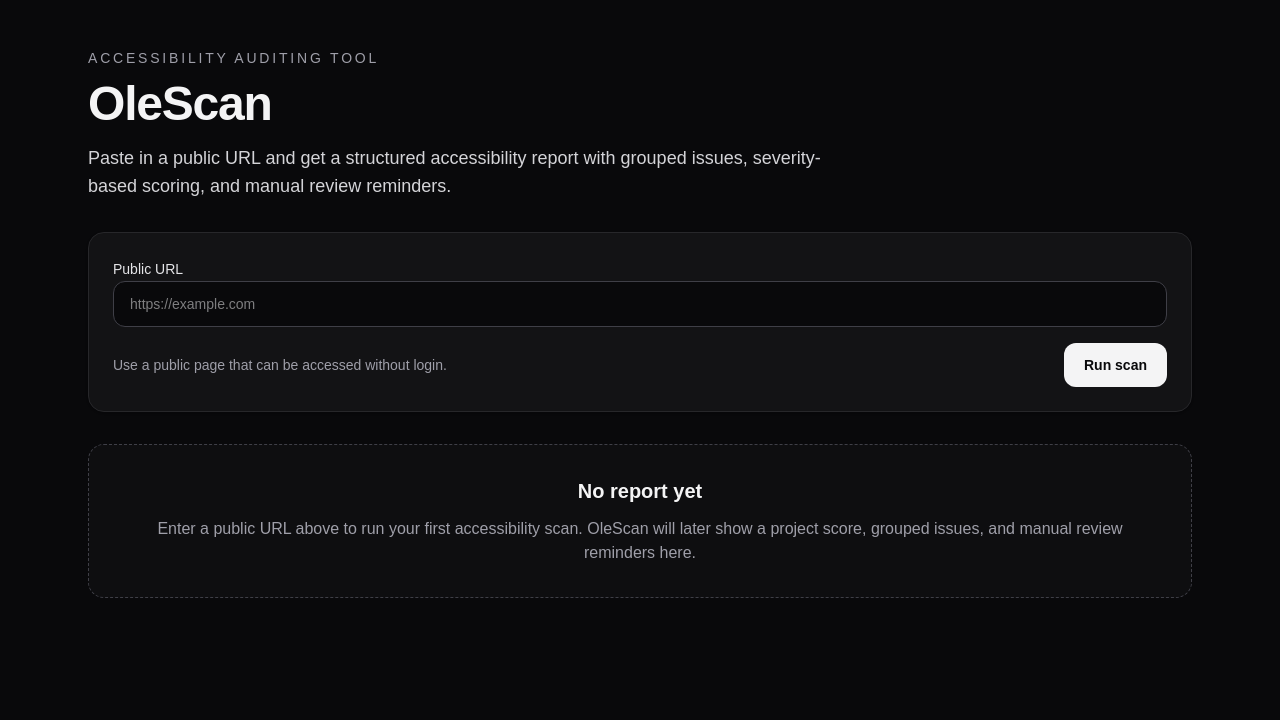
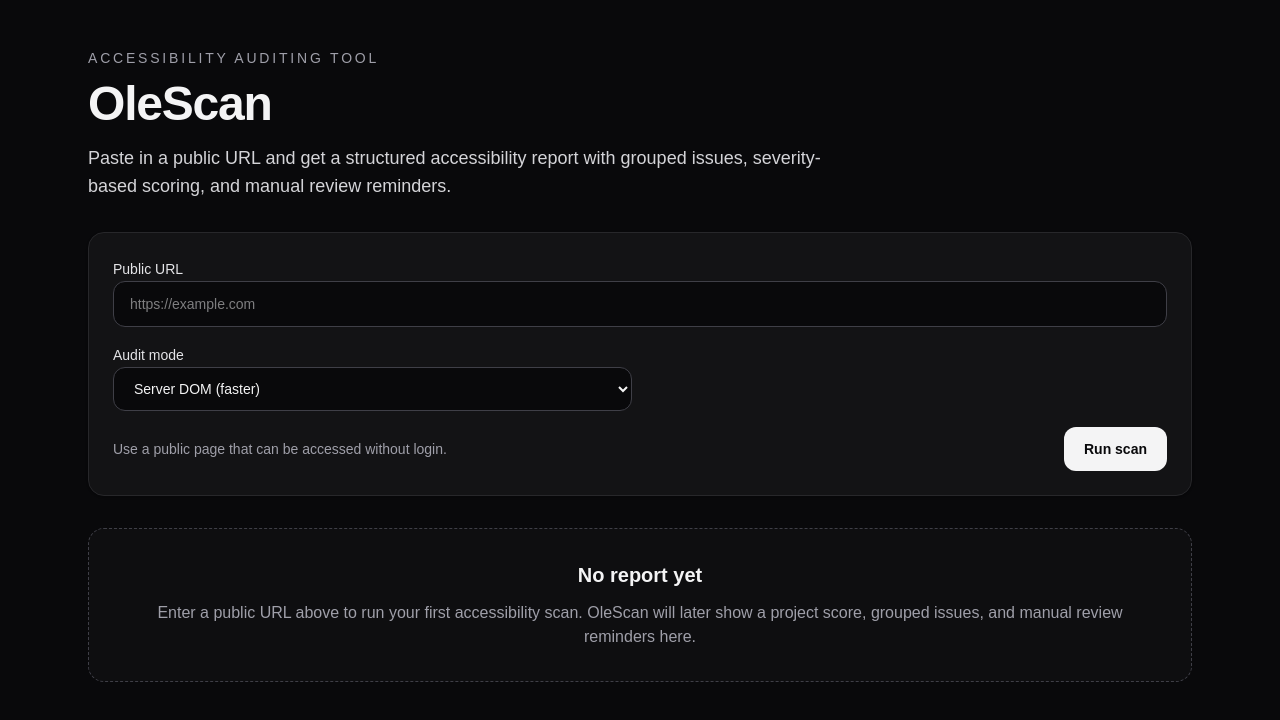
Before and after one commit to OleKoderNo/OleScan, a Next.js app: page / in a window 1280 px wide. Shown: the top 720 px of the page. Built offline with nearby package versions, Linux system fonts and the light colour scheme.

Commit message:
feat: add audit mode selection to scan form

```diff
--- a/src/app/page.tsx
+++ b/src/app/page.tsx
@@ -9,7 +9,7 @@ import { ManualChecks } from "@/components/analyzer/ManualChecks";
 import { ReportMetadataPanel } from "@/components/analyzer/ReportMetadataPanel";
 import { SummaryCards } from "@/components/analyzer/SummaryCards";
 import { UrlForm } from "@/components/analyzer/UrlForm";
-import type { AuditReport } from "@/types/audit";
+import type { AuditEngineMode, AuditReport } from "@/types/audit";
 
 type RequestState = "idle" | "loading" | "success" | "error";
 
@@ -20,12 +20,22 @@ const staleReportMessage =
 // Handles the request lifecycle and renders report components when data exists.
 export default function HomePage() {
 	const [url, setUrl] = useState("");
+	const [engineMode, setEngineMode] = useState<AuditEngineMode>("server-dom");
 	const [requestState, setRequestState] = useState<RequestState>("idle");
 	const [report, setReport] = useState<AuditReport | null>(null);
 	const [errorMessage, setErrorMessage] = useState("");
 
 	function handleUrlChange(nextUrl: string) {
 		setUrl(nextUrl);
+
+		if (requestState === "error") {
+			setRequestState("idle");
+			setErrorMessage("");
+		}
+	}
+
+	function handleEngineModeChange(nextMode: AuditEngineMode) {
+		setEngineMode(nextMode);
 
 		if (requestState === "error") {
 			setRequestState("idle");
@@ -44,7 +54,10 @@ export default function HomePage() {
 				headers: {
 					"Content-Type": "application/json",
 				},
-				body: JSON.stringify({ url: submittedUrl }),
+				body: JSON.stringify({
+					url: submittedUrl,
+					engineMode,
+				}),
 			});
 
 			if (!response.ok) {
@@ -85,7 +98,13 @@ export default function HomePage() {
 				</header>
 
 				<section className="rounded-2xl border border-zinc-800 bg-zinc-900/70 p-6 shadow-sm">
-					<UrlForm value={url} onChange={handleUrlChange} onSubmitUrl={handleSubmitUrl} />
+					<UrlForm
+						value={url}
+						engineMode={engineMode}
+						onChange={handleUrlChange}
+						onEngineModeChange={handleEngineModeChange}
+						onSubmitUrl={handleSubmitUrl}
+					/>
 				</section>
 
 				{hasStaleReport && (
--- a/src/components/analyzer/UrlForm.tsx
+++ b/src/components/analyzer/UrlForm.tsx
@@ -2,16 +2,25 @@
 
 import { useState } from "react";
 import { validateUrl } from "@/lib/analyzer/validateUrl";
+import type { AuditEngineMode } from "@/types/audit";
 
 type UrlFormProps = {
 	value: string;
+	engineMode: AuditEngineMode;
 	onChange: (value: string) => void;
+	onEngineModeChange: (mode: AuditEngineMode) => void;
 	onSubmitUrl: (url: string) => void;
 };
 
 // URL form with visible validation feedback.
 // The parent owns the input value so the page can manage scan flow more clearly.
-export function UrlForm({ value, onChange, onSubmitUrl }: UrlFormProps) {
+export function UrlForm({
+	value,
+	engineMode,
+	onChange,
+	onEngineModeChange,
+	onSubmitUrl,
+}: UrlFormProps) {
 	const [error, setError] = useState<string | null>(null);
 
 	function handleSubmit(event: React.FormEvent<HTMLFormElement>) {
@@ -31,7 +40,8 @@ export function UrlForm({ value, onChange, onSubmitUrl }: UrlFormProps) {
 
 	return (
 		<form className="flex flex-col gap-4" aria-label="Analyze website URL" onSubmit={handleSubmit}>
-			<div className="space-y-2">
+			<div className="grid gap-4 md:grid-cols-2">
+				<div className="space-y-2 md:col-span-2">
 					<label htmlFor="url" className="text-sm font-medium text-zinc-200">
 						Public URL
 					</label>
@@ -57,6 +67,24 @@ export function UrlForm({ value, onChange, onSubmitUrl }: UrlFormProps) {
 					)}
 				</div>
 
+				<div className="space-y-2">
+					<label htmlFor="engineMode" className="text-sm font-medium text-zinc-200">
+						Audit mode
+					</label>
+
+					<select
+						id="engineMode"
+						name="engineMode"
+						value={engineMode}
+						onChange={(event) => onEngineModeChange(event.target.value as AuditEngineMode)}
+						className="w-full rounded-xl border border-zinc-700 bg-zinc-950 px-4 py-3 text-sm text-zinc-100 outline-none transition focus:border-zinc-500"
+					>
+						<option value="server-dom">Server DOM (faster)</option>
+						<option value="browser">Browser (Playwright)</option>
+					</select>
+				</div>
+			</div>
+
 			<div className="flex flex-col gap-3 sm:flex-row sm:items-center sm:justify-between">
 				<p className="text-sm text-zinc-400">
 					Use a public page that can be accessed without login.
```
Lines whose indentation alone changed are shown as unchanged.
